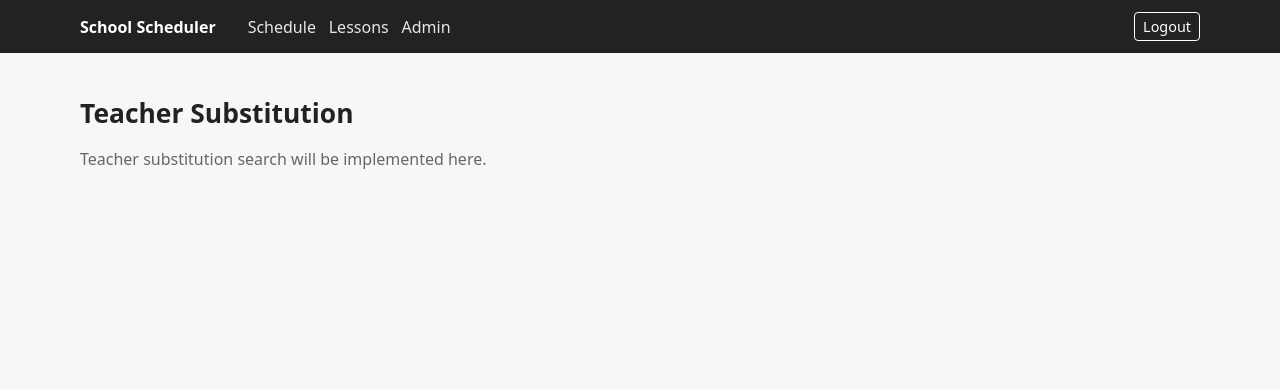
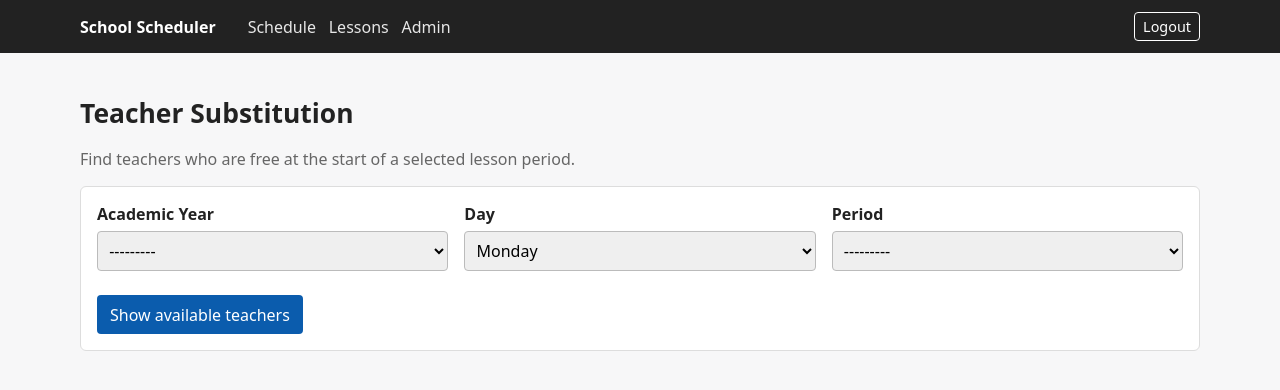
Before and after one commit to gordeewiktor/school_scheduler, a Django app: page /teacher-substitution/ in a window 1280 px wide. Shown: the top 390 px of the page. Run offline with Django 5.2, Linux system fonts and the light colour scheme; a user stored in the database is signed in; tables that the repository leaves empty hold one stand-in row (values such as "Sample post").

Commit message:
add teacher substitution and simplify service construction

```diff
--- a/app/presentation/web/forms.py
+++ b/app/presentation/web/forms.py
@@ -1,5 +1,6 @@
 from django import forms
 
+from app.domain.models import Day
 from app.infrastructure.database.models import (
     AcademicYear,
     Lesson,
@@ -85,3 +86,31 @@ class LessonForm(BaseStyledModelForm):
         if duration < 1:
             raise forms.ValidationError("Duration must be at least 1.")
         return duration
+
+
+class TeacherSubstitutionForm(forms.Form):
+    academic_year = forms.ModelChoiceField(queryset=AcademicYear.objects.all())
+    day = forms.ChoiceField(
+        choices=[(day.value, day.name.replace("_", " ").title()) for day in Day]
+    )
+    period = forms.ModelChoiceField(queryset=Period.objects.all())
+
+    def __init__(self, *args, **kwargs) -> None:
+        super().__init__(*args, **kwargs)
+        self.fields["academic_year"].queryset = AcademicYear.objects.all()
+        self.fields["period"].queryset = Period.objects.select_related(
+            "academic_year"
+        ).all()
+
+        for field in self.fields.values():
+            field.widget.attrs.setdefault(
+                "class",
+                "form-select" if isinstance(field.widget, forms.Select) else "form-control",
+            )
+
+    def clean_period(self) -> Period:
+        period = self.cleaned_data["period"]
+        academic_year = self.cleaned_data["academic_year"]
+        if period.academic_year_id != academic_year.pk:
+            raise forms.ValidationError("Choose a period from the selected academic year.")
+        return period
--- a/app/presentation/web/templates/scheduler/teacher_substitution.html
+++ b/app/presentation/web/templates/scheduler/teacher_substitution.html
@@ -4,5 +4,42 @@
 
 {% block content %}
 <h1 class="h2">Teacher Substitution</h1>
-<p class="text-muted">Teacher substitution search will be implemented here.</p>
+<p class="text-muted">Find teachers who are free at the start of a selected lesson period.</p>
+
+<form method="get" class="p-3 border rounded mb-4">
+    {% if form.non_field_errors %}
+        <div class="alert alert-danger">{{ form.non_field_errors }}</div>
+    {% endif %}
+    <div class="row g-3">
+        <div class="col-md-4">
+            <label class="form-label" for="{{ form.academic_year.id_for_label }}">Academic Year</label>
+            {{ form.academic_year }}
+            {{ form.academic_year.errors }}
+        </div>
+        <div class="col-md-4">
+            <label class="form-label" for="{{ form.day.id_for_label }}">Day</label>
+            {{ form.day }}
+            {{ form.day.errors }}
+        </div>
+        <div class="col-md-4">
+            <label class="form-label" for="{{ form.period.id_for_label }}">Period</label>
+            {{ form.period }}
+            {{ form.period.errors }}
+        </div>
+    </div>
+    <button class="btn btn-primary mt-4" type="submit">Show available teachers</button>
+</form>
+
+{% if available_teachers is not None %}
+    <h2 class="h3">Available teachers</h2>
+    {% if available_teachers %}
+        <ul>
+            {% for teacher in available_teachers %}
+                <li>{{ teacher.name }}</li>
+            {% endfor %}
+        </ul>
+    {% else %}
+        <p class="text-muted">No teachers are available for this period.</p>
+    {% endif %}
+{% endif %}
 {% endblock %}
--- a/app/presentation/web/views.py
+++ b/app/presentation/web/views.py
@@ -1,5 +1,6 @@
 from dataclasses import dataclass
 from typing import Any
+from app.presentation.web.dependencies import build_schedule_service
 
 from django.core.exceptions import PermissionDenied
 from django.contrib.auth.mixins import LoginRequiredMixin
@@ -11,8 +12,6 @@ from django.shortcuts import redirect
 from django.urls import reverse_lazy
 from django.views.generic import CreateView, DeleteView, ListView, TemplateView, UpdateView
 
-from app.application.services.conflicts import ConflictService
-from app.application.services.schedules import ScheduleService
 from app.domain.exceptions import InvalidLessonPlacementError, ScheduleConflictError
 from app.domain.models import Day, Lesson as DomainLesson
 from app.infrastructure.database.models import (
@@ -24,7 +23,6 @@ from app.infrastructure.database.models import (
     Subject,
     Teacher,
 )
-from app.infrastructure.repositories.django_lessons import DjangoLessonRepository
 from app.presentation.web.forms import (
     LessonForm,
     RoomForm,
@@ -33,6 +31,7 @@ from app.presentation.web.forms import (
     TeacherForm,
     AcademicYearForm,
     PeriodForm,
+    TeacherSubstitutionForm,
 )
 from app.presentation.web.schedule_renderers import WholeSchoolTimetableRenderer
 
@@ -334,8 +333,7 @@ class LessonWriteMixin:
 
     def form_valid(self, form):
         cleaned = form.cleaned_data
-        repository = DjangoLessonRepository()
-        service = ScheduleService(repository, ConflictService(repository))
+        service = build_schedule_service()
         try:
             lesson = DomainLesson(
                 id=self.object.pk if self.is_update else None,
@@ -490,8 +488,7 @@ class ScheduleView(LoginRequiredMixin, TemplateView):
 
     def get_context_data(self, **kwargs: Any) -> dict[str, Any]:
         context = super().get_context_data(**kwargs)
-        repository = DjangoLessonRepository()
-        service = ScheduleService(repository, ConflictService(repository))
+        service = build_schedule_service()
 
         academic_years = AcademicYear.objects.all()
         academic_year = self._academic_year(academic_years)
@@ -555,3 +552,24 @@ class ScheduleView(LoginRequiredMixin, TemplateView):
 
 class TeacherSubstitutionView(LoginRequiredMixin, TemplateView):
     template_name = "scheduler/teacher_substitution.html"
+
+    def get_context_data(self, **kwargs: Any) -> dict[str, Any]:
+        context = super().get_context_data(**kwargs)
+        form = TeacherSubstitutionForm(self.request.GET or None)
+        available_teachers = None
+
+        if form.is_bound and form.is_valid():
+            service = build_schedule_service()
+            available_teachers = service.available_teachers(
+                academic_year_id=form.cleaned_data["academic_year"].pk,
+                day=Day(form.cleaned_data["day"]),
+                period_id=form.cleaned_data["period"].pk,
+            )
+
+        context.update(
+            {
+                "form": form,
+                "available_teachers": available_teachers,
+            }
+        )
+        return context
```
Also changed, not shown: app/application/ports/repositories.py (+7 -1 lines), app/application/services/schedules.py (+15 -1 lines), app/domain/models.py (+7 -0 lines), app/infrastructure/repositories/django_lessons.py (+24 -2 lines), app/presentation/web/dependencies.py (added, +9 -0 lines), tests/application/test_schedule_service.py (+42 -2 lines), tests/integration/test_django_lesson_conflicts.py (+31 -0 lines), tests/integration/test_web_pages.py (+37 -1 lines).
